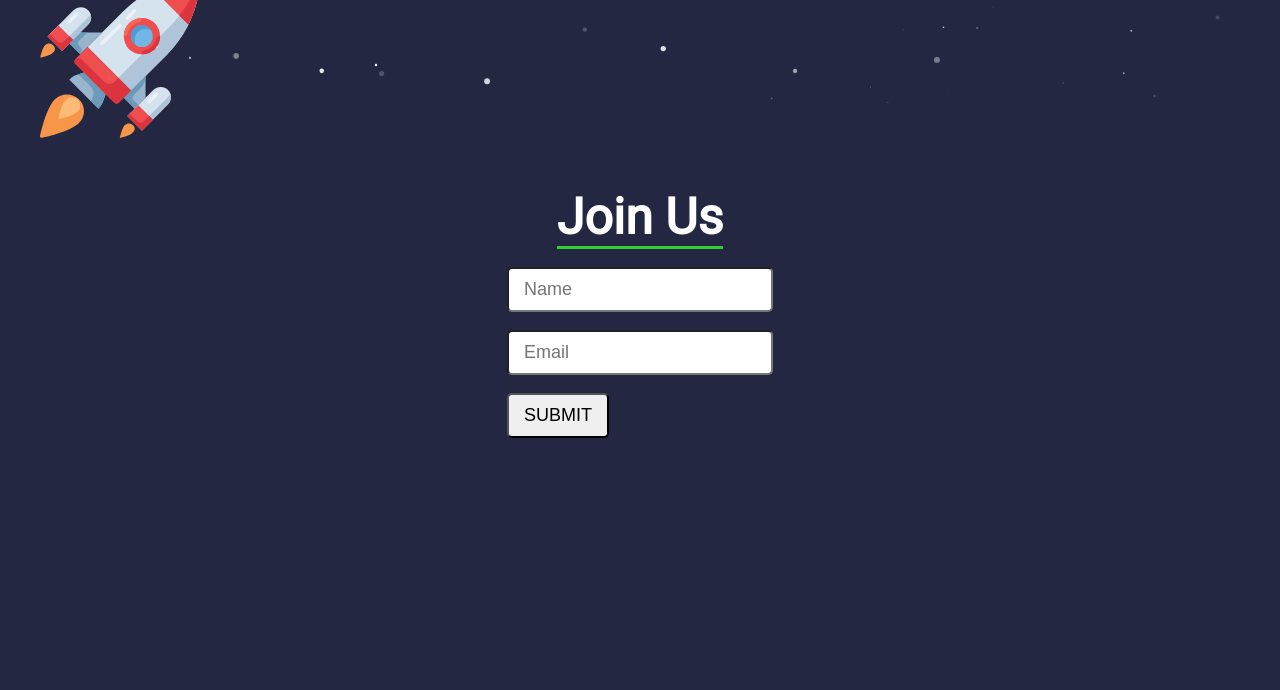
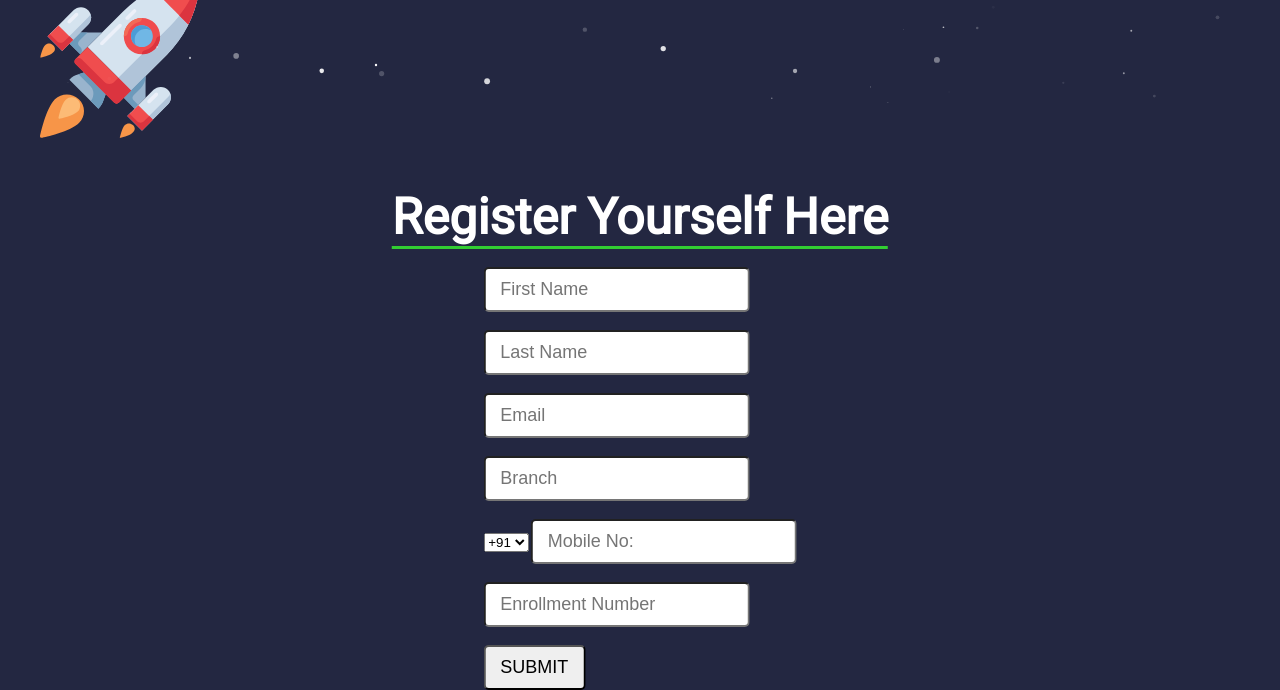
Before and after one commit to somyaranjan26/PU-Projection-2020, a plain HTML site: page index.html in a window 1280 px wide. Shown: the part 612-1302 px from the top of the page. Before the commit the page ends 1050 px from the top, so only its background shows below. Drawn offline with nearby package versions, Linux system fonts and the light colour scheme.

Commit message:
Update index.html

```diff
--- a/index.html
+++ b/index.html
@@ -18,10 +18,17 @@
     <img class="rocket" src="./Images/Rocket.svg" alt="rocket">
     <img class="moon" src="./Images/moon.svg" alt="moon">
     <div class="form">
-      <h2 class="heading">Join Us</h2>
+      <h2 class="heading">Register Yourself Here</h2>
       <form action="/" method="POST">
-        <input type="text" name="username" placeholder="Name" required><br />
+        <input type="text" name="First Name" placeholder="First Name" required><br />
+        <input type="text" name="Last Name" placeholder="Last Name" required><br />
         <input type="email" name="email" placeholder="Email" required><br />
+        <input type="text" name="Branch" placeholder="Branch" required><br />
+        <select class="id" name="Mobile number">
+          <option>+91</option>
+        </select>
+        <input type="Mobile" name="Mobile Number" placeholder="Mobile No:" required><br>
+        <input type="" name="Enrollment Number" placeholder="Enrollment Number" required><br />
         <input type="submit" value="SUBMIT"><br />
       </form>
 
```
